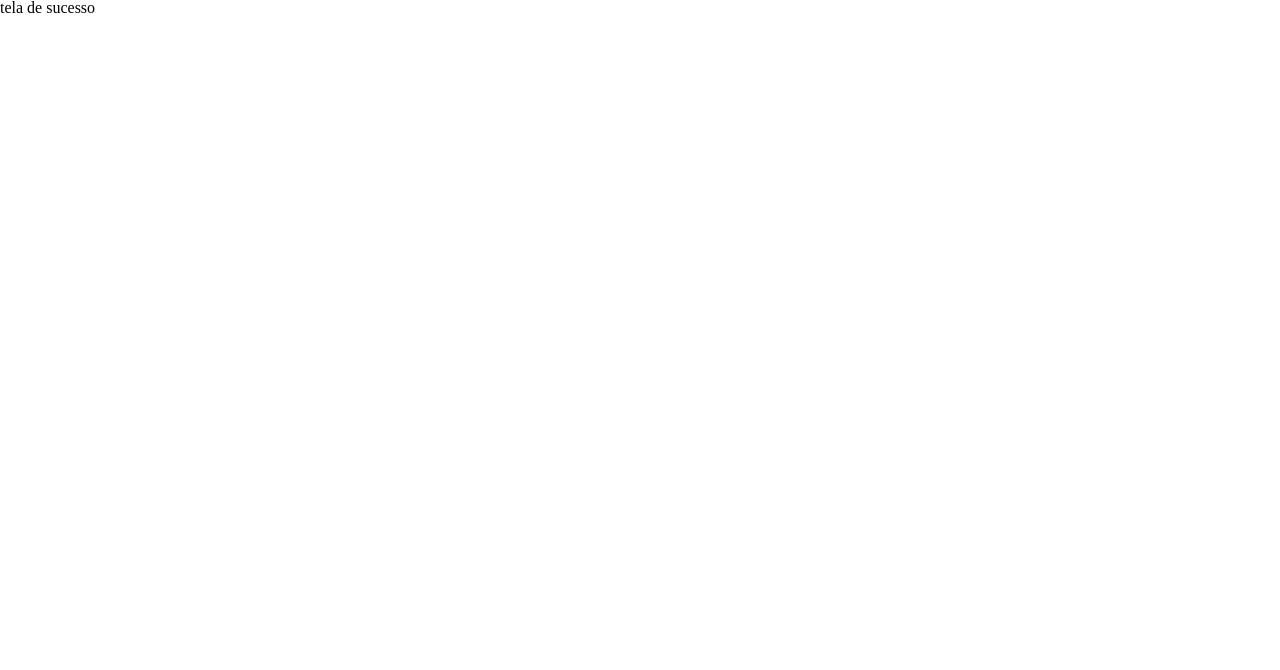
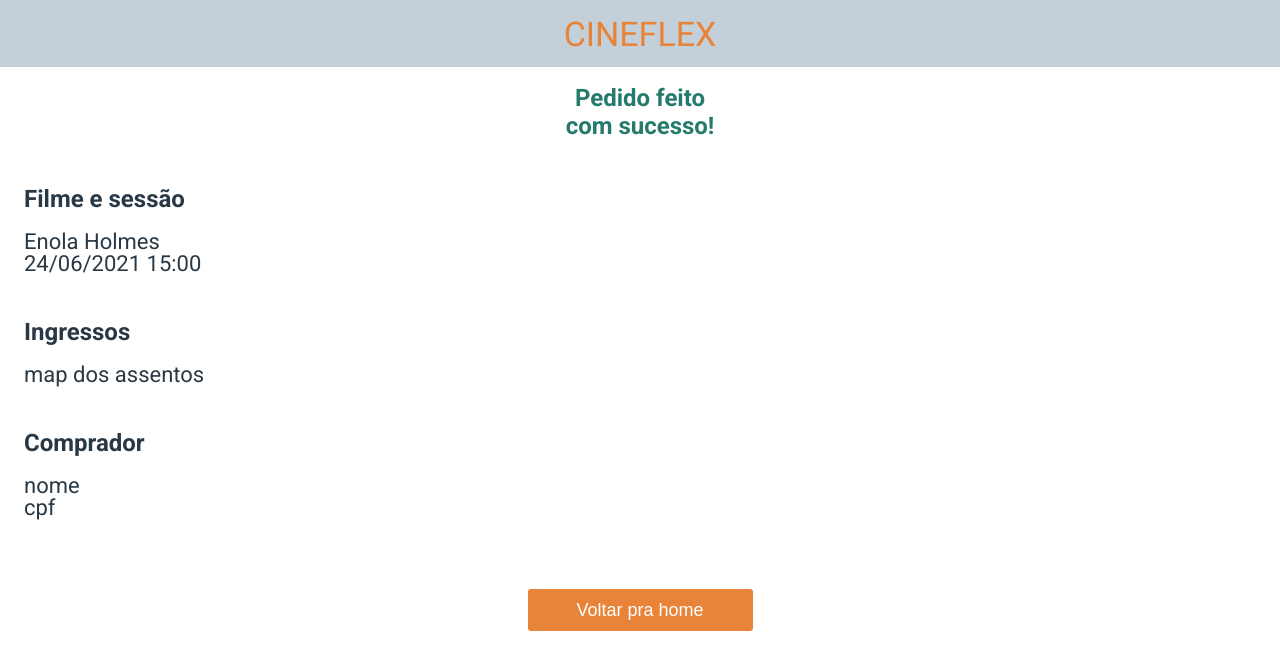
Before and after one commit to nayandrade/projeto9-cineflex, a React (Create React App) app: page /sucesso in a window 1280 px wide. Shown: the top 670 px of the page. Built offline with nearby package versions, Linux system fonts and the light colour scheme; a web font is replaced by a local one.

Commit message:
Chore: rota sessão sem o form funcional

```diff
--- a/src/components/Home/Home.js
+++ b/src/components/Home/Home.js
@@ -97,7 +97,7 @@ const Title = styled.div`
     align-items: center;
     justify-content: center;
     width: 100%;
-    height: 100px;
+    height: 90px;
     text-align: center;
 `
 
--- a/src/components/Session/Session.js
+++ b/src/components/Session/Session.js
@@ -20,7 +20,8 @@ function Footer ( {url, title, weekday, date } ) {
     )
 }
 
-function Seats ( {name, isAvailable, id, selected, setSelected, chosen, setChosen} ) {
+function Seats ( {name, isAvailable, id, selected, setSelected} ) {
+    const [chosen, setChosen] = useState('')
 
     function Chose() {
         if(isAvailable && !chosen) {
@@ -28,7 +29,7 @@ function Seats ( {name, isAvailable, id, selected, setSelected, chosen, setChose
             setSelected([...selected, id])
             console.log(selected)
             console.log(id)
-        } else {
+        } else if (chosen){
             setChosen(!chosen)
         }
     }
@@ -48,7 +49,7 @@ export default function Session() {
     const [day, setDay] = useState ('');
 
     const [selected, setSelected] = useState([]);
-    const [chosen, setChosen] = useState('')
+
 
     const [name, setName] = useState('');
     const [cpf, setCpf] = useState('');
@@ -92,9 +93,6 @@ export default function Session() {
                     key={index}
                     selected={selected}
                     setSelected={setSelected}
-                    chosen={chosen}
-                    setChosen={setChosen}
-
                     />
 
                 ))
@@ -111,7 +109,7 @@ export default function Session() {
                 <input type="text" id="nome" value={name} placeholder="Digite seu nome..." required onChange={(e) => setName(e.target.value)}/>
                 <label htmlFor="number">CPF do comprador:</label>
                 <input type="number" id="number" value={cpf} placeholder="Digite seu CPF..." pattern="(/^(\d{3}\.){2}\d{3}\-\d{2}$/)" required onChange={(e) => setCpf(e.target.value)}/>
-                <div><Link to={`/sucesso`}><button type="submit">Reservar Assento(s)</button></Link></div>
+                <div><button type="submit"><Link to={`/sucesso`}>Reservar Assento(s)</Link></button></div>
             </Form>
 
         </Main>
@@ -174,7 +172,7 @@ export default function Session() {
 `
 
 const Title = styled.div`
-    height: 10vh;
+    height: 90px;
     text-align: center;
     display: flex;
     align-items: center;
@@ -253,14 +251,15 @@ const Form = styled.form`
         font-size: 18px;
         border: none;
         border-radius: 3px;
-
-
+        display: flex;
+        justify-content: center;
+        align-items: center;
     }
 
-
-
-
-
+    button a:-webkit-any-link {
+        color: inherit;
+        text-decoration: none;
+    }
 `
 
 const SeatsRow = styled.div`
--- a/src/components/Sucess/Sucess.js
+++ b/src/components/Sucess/Sucess.js
@@ -5,6 +5,139 @@ import styled from 'styled-components';
 
 export default function Sucess() {
     return (
-        <p>tela de sucesso</p>
+        <>
+        <Header>
+            <Link to={`/`}>
+                <h1>CINEFLEX</h1>
+            </Link>
+        </Header>
+        <Main>
+            <Title>
+                <h2>Pedido feito <br /> com sucesso!</h2>
+            </Title>
+            <Section>
+                <h3>Filme e sessão</h3>
+                <span>Enola Holmes</span>
+                <span>24/06/2021 15:00</span>
+            </Section>
+            <Section>
+                <h3>Ingressos</h3>
+                <span>map dos assentos</span>
+
+            </Section>
+            <Section>
+                <h3>Comprador</h3>
+                <span>nome</span>
+                <span>cpf</span>
+            </Section>
+            <div><Button><Link to={`/`}>Voltar pra home</Link></Button>  </div>
+        </Main>
+        </>
+
+
     )
 }
+
+const Header = styled.header`
+    font-family: 'Roboto', sans-serif;
+    width: 100%;
+    height: 67px;
+    display: flex;
+    flex-direction: column;
+    align-items: center;
+    justify-content: center;
+    background-color: #C3CFD9;
+    position: fixed;
+    top: 0;
+    left: 0;
+
+
+    h1 {
+        font-size: 34px;
+        color: #E8833A;
+    }
+
+    a:-webkit-any-link {
+        text-decoration: none;
+    }
+`
+
+const Title = styled.div`
+    height: 90px;
+    text-align: center;
+    display: flex;
+    align-items: center;
+    justify-content: center;
+    margin-bottom: 15px;
+`
+
+const Main = styled.main`
+    font-family: 'Roboto', sans-serif;
+    width: 100%;
+    height: 100%;
+    margin: 67px 0 0;
+
+    h2 {
+        font-size: 24px;
+        color: #247A6B;
+        font-weight: 700;
+        line-height: 28.13px;
+    }
+    div {
+        display: flex;
+        justify-content: center;
+    }
+
+    button a:-webkit-any-link {
+        color: inherit;
+        text-decoration: none;
+    }
+`
+
+const Section = styled.section`
+    font-family: 'Roboto', sans-serif;
+    width: 100%;
+    display: flex;
+    flex-direction: column;
+    align-items: flex-start;
+    justify-content: center;
+    padding: 15px 24px;
+    margin: 15px 0;
+    color: #293845;
+
+
+    h3 {
+        font-size: 24px;
+        font-weight: 700;
+        margin-bottom: 20px;
+
+    }
+
+    span {
+        font-size: 22px;
+        font-weight: 400px
+
+    }
+
+    div {
+        display: flex;
+        margin-bottom: 10px;
+    }
+
+    a:-webkit-any-link {
+        text-decoration: none;
+    }
+
+`
+
+const Button = styled.button`
+    margin-top: 40px;
+    width: 225px;
+    height: 42px;
+    text-align: center;
+    background-color: #E8833A;
+    color: #FFFFFF;
+    font-size: 18px;
+    border: none;
+    border-radius: 3px;
+`
```
